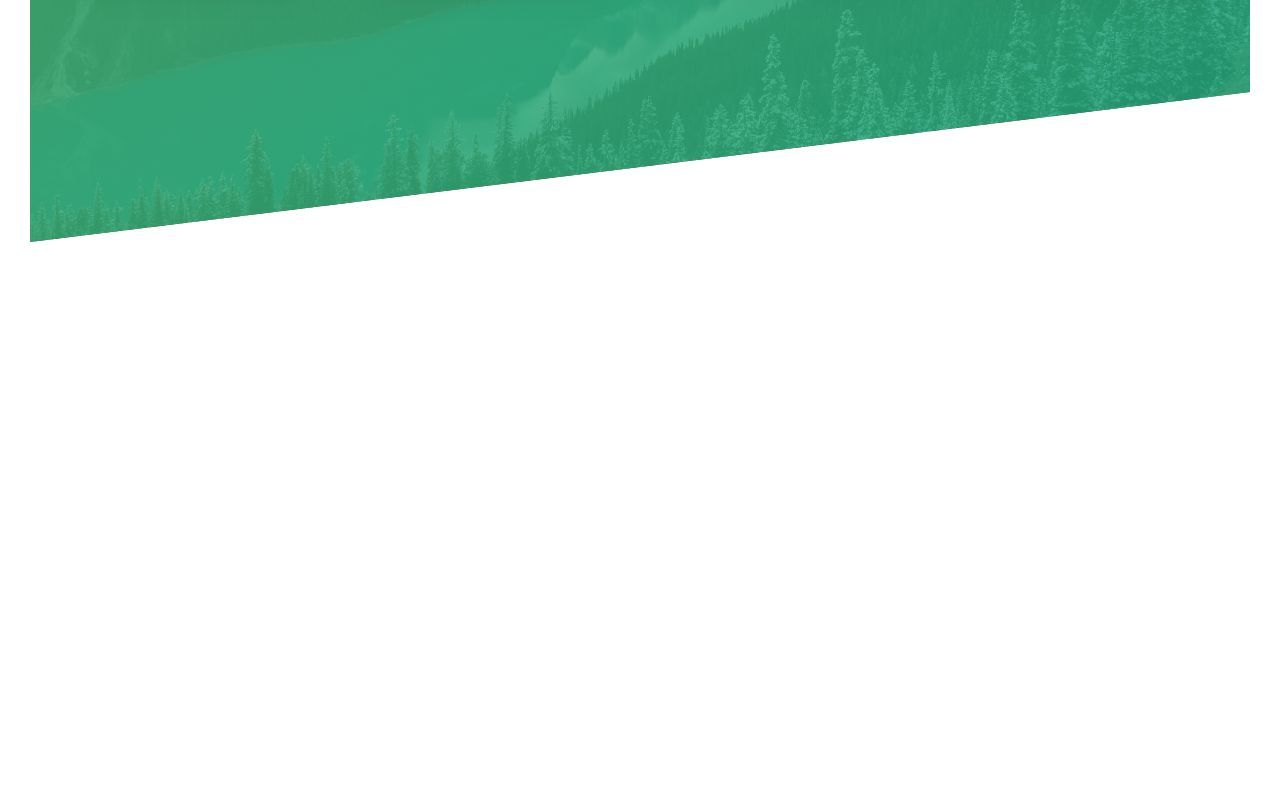
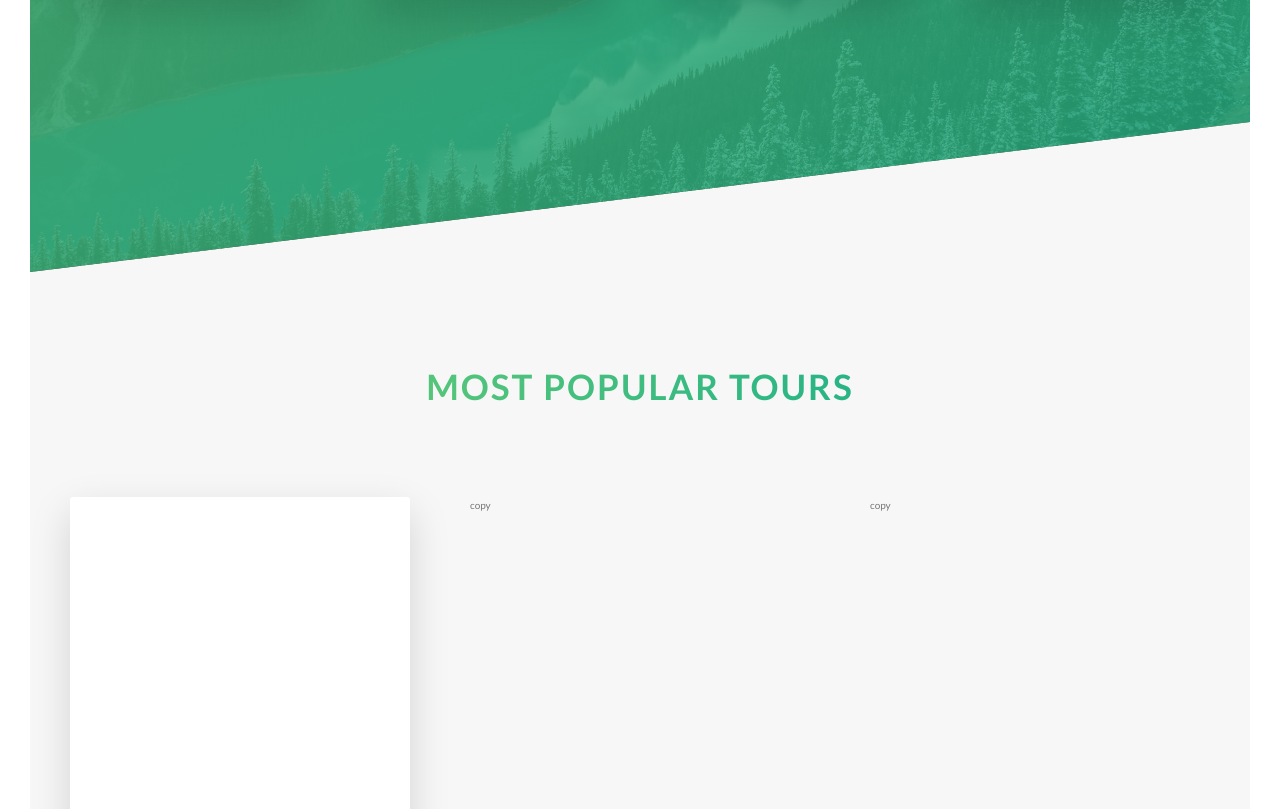
Before and after one commit to DanZ98/Udemy-Natours-Project, a website: page index.html in a window 1280 px wide. Shown: the part 1991-2800 px from the top of the page. Before the commit the page ends 2233 px from the top, so only its background shows below. Drawn offline with Linux system fonts and the light colour scheme.

Commit message:
Completed first card base level structure within tour section

```diff
--- a/index.html
+++ b/index.html
@@ -96,7 +96,32 @@
                 </div>
             </section>
 
+            <section class="section-tours">
+                <div class="u-center-text u-margin-bottom-big">
+                    <h2 class="heading-secondary">
+                        Most popular tours
+                    </h2>
+                </div>
 
+                <div class="row">
+                    <div class="col-1-of-3">
+                        <div class="card">
+                            <div class="card__side card__side--front">
+                                Frpmt
+                            </div>
+                            <div class="card__side card__side--back card__side--back-1">
+                                back
+                            </div>
+                        </div>
+                    </div>
+                    <div class="col-1-of-3">
+                        copy
+                    </div>
+                    <div class="col-1-of-3">
+                        copy
+                    </div>
+                </div>
+            </section>
         </main>
     </body>
 </html>
--- a/sass/abstracts/_variables.scss
+++ b/sass/abstracts/_variables.scss
@@ -1,6 +1,12 @@
 $color-primary: #7ed56f;
 $color-primary-light: #55c57a;
 $color-primary-dark: #28b485;
+
+$color-secondary-light: #ffb900;
+$color-secondary-dark: #ff7730;
+$color-tertiary-light: #2998ff;
+$color-tertiary-dark: #5643fa;
+
 
 $color-grey-light: #f7f7f7;
 
--- a/sass/base/_utilities.scss
+++ b/sass/base/_utilities.scss
@@ -11,5 +11,5 @@
 }
 
 .u-margin-bottom-big {
-    margin-bottom: 8rem;
+    margin: 3rem 0 8rem 0;
 }
--- /dev/null
+++ b/sass/components/_card.scss
@@ -0,0 +1,40 @@
+.card {
+    perspective: 150rem;
+    -moz-perspective: 150rem;
+    position: relative;
+    height: 50rem;
+
+    &__side {
+        height: 50rem;
+        transition: all .8s ease;
+        color: #fff;
+        font-size: 2rem;
+        position: absolute;
+        top: 0;
+        left: 0;
+        width: 100%;
+        backface-visibility: hidden;
+        border-radius: 3px;
+        box-shadow: 0 1.5rem 4rem rgba($color-black, .15);
+
+        &--front {
+            background-color: #fff;
+        }
+
+        &--back {
+            transform: rotateY(180deg);
+
+            &-1 {
+                background-image: linear-gradient(to right bottom, $color-secondary-light, $color-secondary-dark);
+            }
+        }
+    }
+
+    &:hover &__side--front {
+        transform: rotateY(180deg);
+    }
+
+    &:hover &__side--back {
+        transform: rotateY(0deg);
+    }
+}
--- a/sass/main.scss
+++ b/sass/main.scss
@@ -8,6 +8,7 @@
 @import "base/utilities";
 
 @import "components/button";
+@import "components/card";
 @import "components/composition";
 @import "components/feature-box";
 
--- a/sass/pages/_home.scss
+++ b/sass/pages/_home.scss
@@ -19,3 +19,9 @@
         transform: skewY(7deg);
     }
 }
+
+.section-tours {
+    background-color: $color-grey-light;
+    padding: 25rem 0 50rem 0;
+    margin-top: -12rem;
+}
```
Also changed, not shown: css/style.css.
